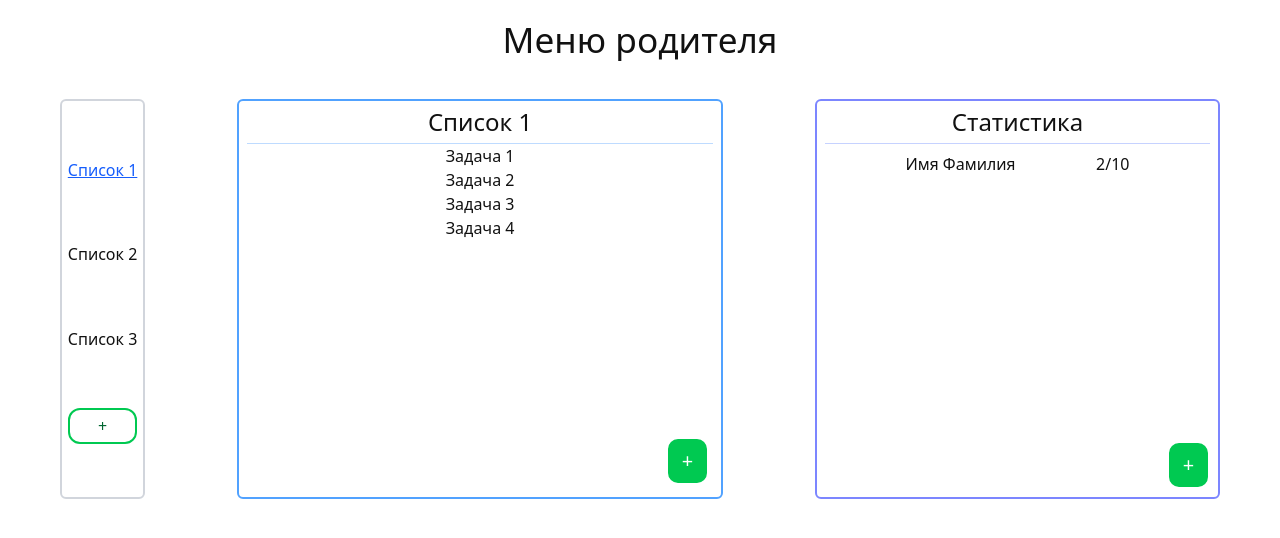
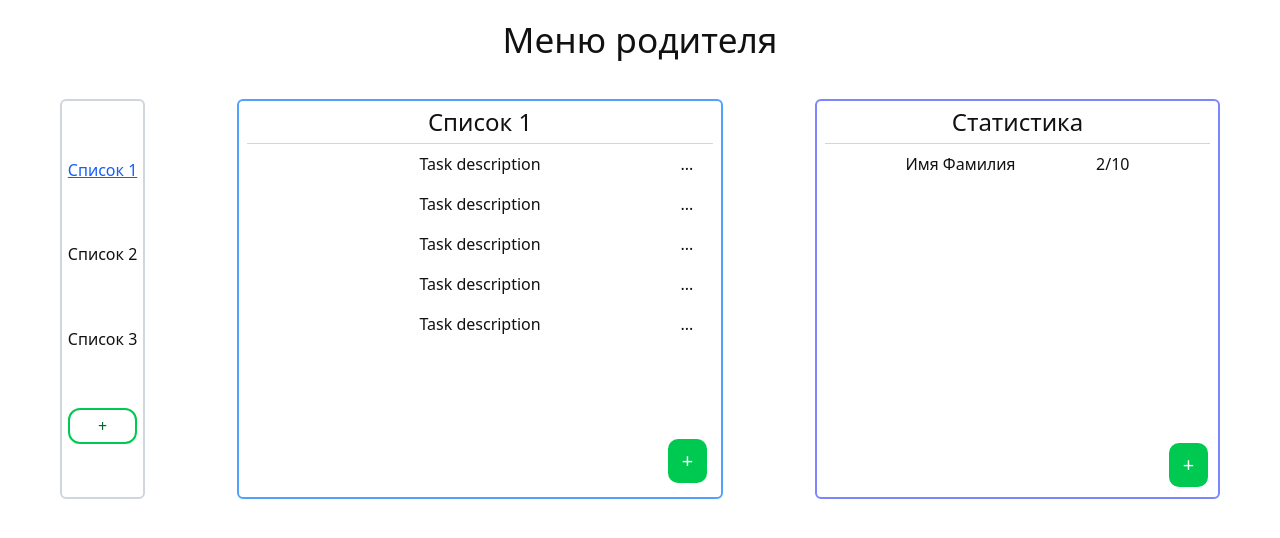
Before and after one commit to Xpaul6/courseproject_swagtodo, a React (Vite) app in the folder frontend/: page /parent-menu in a window 1280 px wide. Shown: the top 538 px of the page. Built offline with nearby package versions, Linux system fonts and the light colour scheme.

Commit message:
feat: task block added

```diff
--- a/frontend/src/components/Parent_menu.jsx
+++ b/frontend/src/components/Parent_menu.jsx
@@ -1,4 +1,5 @@
 import '../styles/main.css'
+import Task from './blocks/Task'
 
 function Parent_menu() {
   return (
@@ -29,10 +30,11 @@ function Parent_menu() {
             <h3 className="sticky top-0 text-center py-2 pb-2 border-b-1 border-blue-200 bg-white">
               Список 1
             </h3>
-            <span className="text-center">Задача 1</span>
-            <span className="text-center">Задача 2</span>
-            <span className="text-center">Задача 3</span>
-            <span className="text-center">Задача 4</span>
+            <Task />
+            <Task />
+            <Task />
+            <Task />
+            <Task />
             <button className="sticky bottom-1 right-1 ml-auto mt-auto py-2 px-3.5 w-min text-xl text-white border-2
               rounded-xl bg-green-500 sm:cursor-pointer">
               +
--- /dev/null
+++ b/frontend/src/components/blocks/Task.jsx
@@ -0,0 +1,10 @@
+function Task() {
+  return (
+    <div className="flex justify-around items-center my-2">
+      <div className="w-fit">Task description</div>
+      <button className="absolute right-7">...</button>
+    </div>
+  )
+}
+
+export default Task
```
